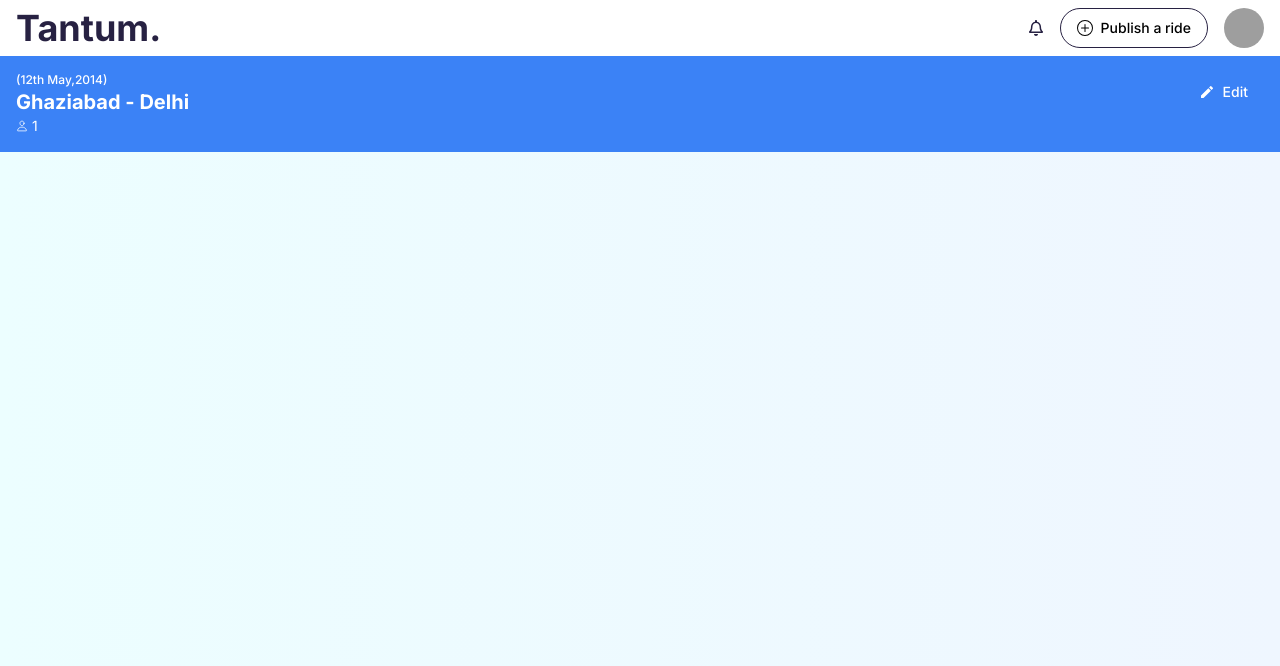
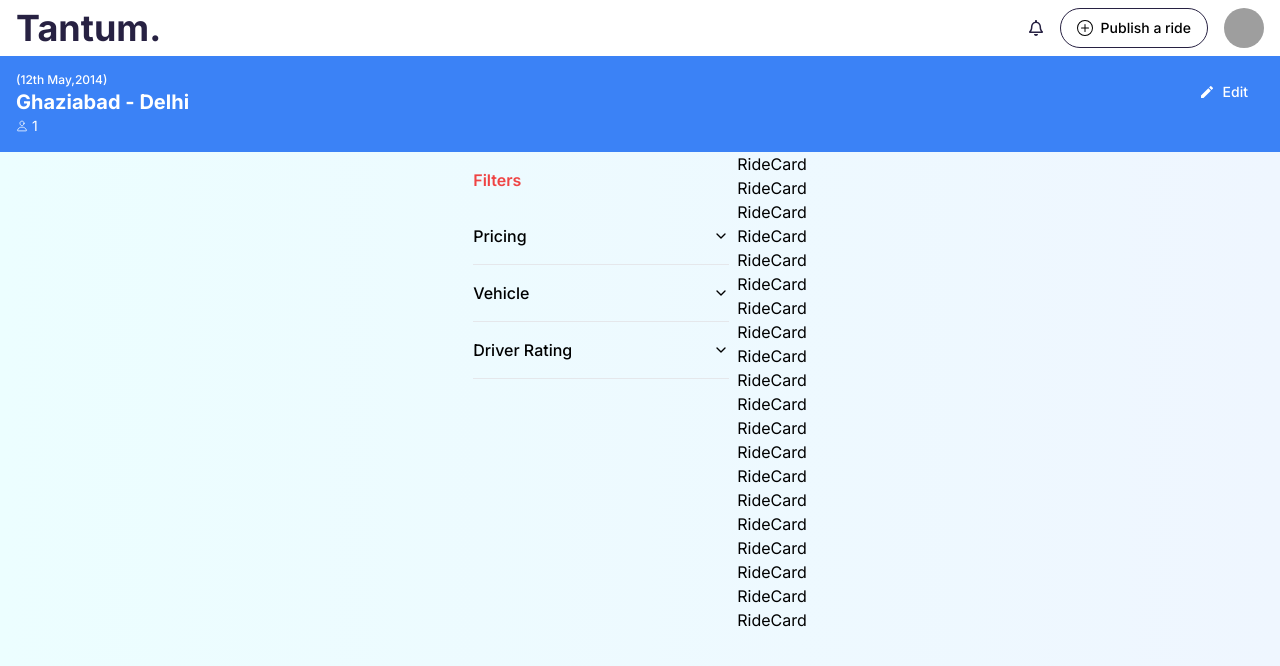
Before and after one commit to raghavawasthi24/Tantum2.0, a Next.js app in the folder client/: page /rides in a window 1280 px wide. Shown: the top 666 px of the page. Built offline with nearby package versions, Linux system fonts and the light colour scheme; grey boxes are pictures that could not be loaded.

Commit message:
feat: added filter section for rides

```diff
--- /dev/null
+++ b/client/src/app/(user)/rides/components/filter-rides.tsx
@@ -0,0 +1,37 @@
+import React from "react";
+import {
+  Accordion,
+  AccordionContent,
+  AccordionItem,
+  AccordionTrigger,
+} from "@/components/ui/accordion";
+
+export default function FilterRides() {
+  return (
+    <div>
+      <p className="py-4 text-red-500 font-semibold">Filters</p>
+      <Accordion type="single" collapsible className="w-64">
+        <AccordionItem value="item-1">
+          <AccordionTrigger>Pricing</AccordionTrigger>
+          <AccordionContent>
+            Yes. It adheres to the WAI-ARIA design pattern.
+          </AccordionContent>
+        </AccordionItem>
+        <AccordionItem value="item-2">
+          <AccordionTrigger>Vehicle</AccordionTrigger>
+          <AccordionContent>
+            Yes. It comes with default styles that matches the other
+            components&apos; aesthetic.
+          </AccordionContent>
+        </AccordionItem>
+        <AccordionItem value="item-3">
+          <AccordionTrigger>Driver Rating</AccordionTrigger>
+          <AccordionContent>
+            Yes. It&apos;s animated by default, but you can disable it if you
+            prefer.
+          </AccordionContent>
+        </AccordionItem>
+      </Accordion>
+    </div>
+  );
+}
--- /dev/null
+++ b/client/src/app/(user)/rides/components/ride-card.tsx
@@ -0,0 +1,7 @@
+import React from 'react'
+
+export default function RideCard() {
+  return (
+    <div>RideCard</div>
+  )
+}
--- /dev/null
+++ b/client/src/app/(user)/rides/components/rides.tsx
@@ -0,0 +1,13 @@
+import React from 'react'
+import RideCard from './ride-card';
+
+export default function Rides() {
+    const arr=[1,2,3,4,5,6,7,8,9,10,11,12,13,14,15,16,17,18,19,20];
+  return (
+    <div>
+        {arr.map((item,index)=>(
+            <RideCard key={index}/>
+        ))}
+    </div>
+  )
+}
--- a/client/src/app/(user)/rides/page.tsx
+++ b/client/src/app/(user)/rides/page.tsx
@@ -1,12 +1,19 @@
 import Header from "@/components/shared/Header/Header";
 import React from "react";
 import RideHeader from "./components/ride-header";
+import { Filter } from "lucide-react";
+import FilterRides from "./components/filter-rides";
+import Rides from "./components/rides";
 
 export default function page() {
   return (
     <div className="bg-gradient-to-r from-cyan-50 to-blue-50 h-screen">
       <Header />
       <RideHeader />
+      <div className="flex justify-center gap-2">
+        <FilterRides />
+        <Rides />
+      </div>
     </div>
   );
 }
```
